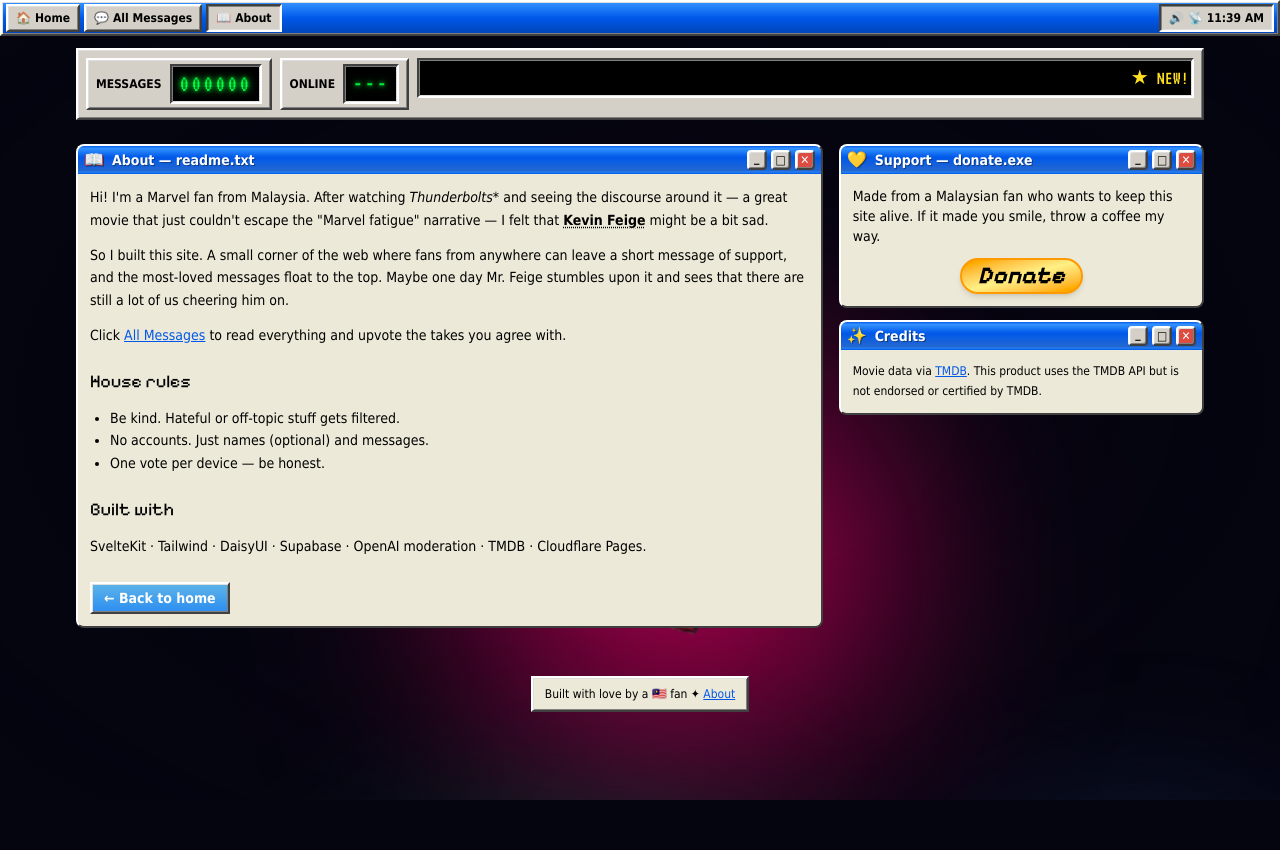
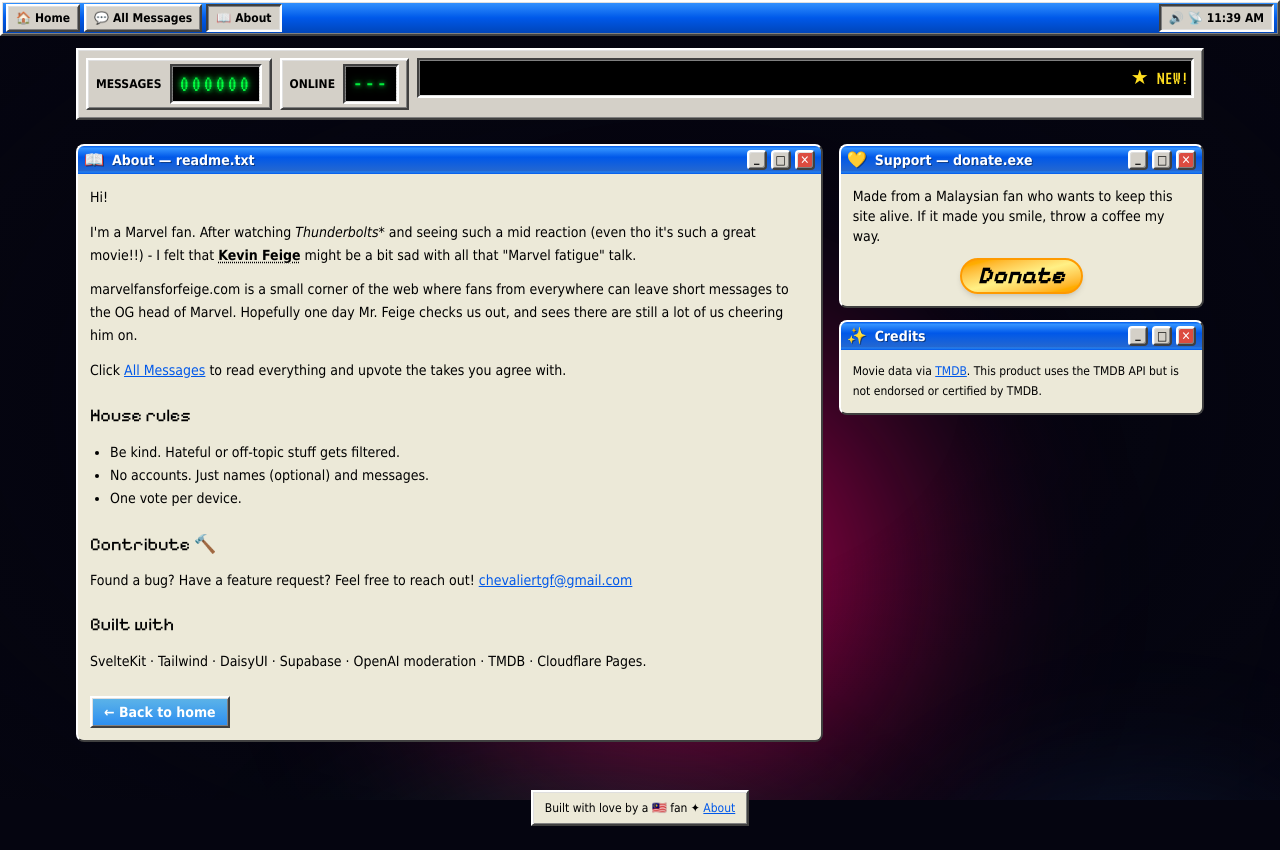
Before and after one commit to tangafoo/malaysia-krakoa, a SvelteKit app: page /about in a window 1280 px wide. Before the commit the page ends 800 px from the top, so only its background shows below. Built offline with nearby package versions, Linux system fonts and the light colour scheme; no server answers; the database is empty; a web font is replaced by a local one.

Commit message:
Update about copy

```diff
--- a/src/routes/+page.svelte
+++ b/src/routes/+page.svelte
@@ -127,7 +127,7 @@
 
 			<div class="flex items-center justify-between gap-2">
 				<span class="font-tahoma text-xs text-[#404040]">
-					Moderators have their eye out. ⌘+Enter to send.
+					The Watcher sees all 👀. ⌘+Enter to send.
 				</span>
 				<XPButton type="submit" variant="primary" disabled={submitting || !content.trim()}>
 					{submitting ? 'Sending…' : 'Send'}
--- a/src/routes/about/+page.svelte
+++ b/src/routes/about/+page.svelte
@@ -21,15 +21,17 @@
 	<div class="lg:col-span-2">
 		<XPWindow title="About — readme.txt" icon="📖">
 			<div class="font-tahoma flex flex-col gap-3 text-sm leading-relaxed">
+				<p>Hi!</p>
 				<p>
-					Hi! I'm a Marvel fan from Malaysia. After watching <em>Thunderbolts*</em> and seeing the
-					discourse around it — a great movie that just couldn't escape the "Marvel fatigue"
-					narrative — I felt that <KevinTooltip><strong>Kevin Feige</strong></KevinTooltip> might be a bit sad.
+					I'm a Marvel fan. After watching <em>Thunderbolts*</em> and seeing such a mid reaction
+					(even tho it's such a great movie!!) - I felt that <KevinTooltip
+						><strong>Kevin Feige</strong></KevinTooltip
+					> might be a bit sad with all that "Marvel fatigue" talk.
 				</p>
 				<p>
-					So I built this site. A small corner of the web where fans from anywhere can leave a short
-					message of support, and the most-loved messages float to the top. Maybe one day Mr. Feige
-					stumbles upon it and sees that there are still a lot of us cheering him on.
+					marvelfansforfeige.com is a small corner of the web where fans from everywhere can leave
+					short messages to the OG head of Marvel. Hopefully one day Mr. Feige checks us out, and
+					sees there are still a lot of us cheering him on.
 				</p>
 				<p>
 					Click <a href="/comments" class="text-xp-blue underline">All Messages</a> to read everything
@@ -39,8 +41,16 @@
 				<ul class="list-disc pl-5">
 					<li>Be kind. Hateful or off-topic stuff gets filtered.</li>
 					<li>No accounts. Just names (optional) and messages.</li>
-					<li>One vote per device — be honest.</li>
+					<li>One vote per device.</li>
 				</ul>
+
+				<h3 class="font-pixelify mt-2 text-lg">Contribute 🔨</h3>
+				<p class="font-tahoma text-sm">
+					Found a bug? Have a feature request? Feel free to reach out! <a
+						href="mailto:chevaliertgf@gmail.com"
+						class="text-xp-blue underline">chevaliertgf@gmail.com</a
+					>
+				</p>
 
 				<h3 class="font-pixelify mt-2 text-lg">Built with</h3>
 				<p>
```
